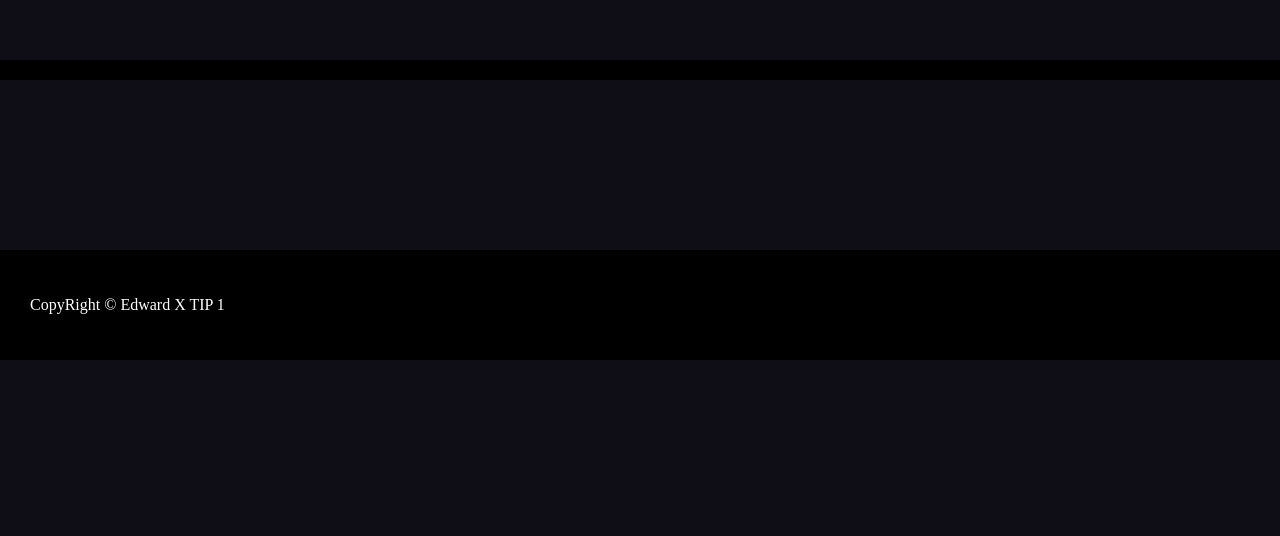
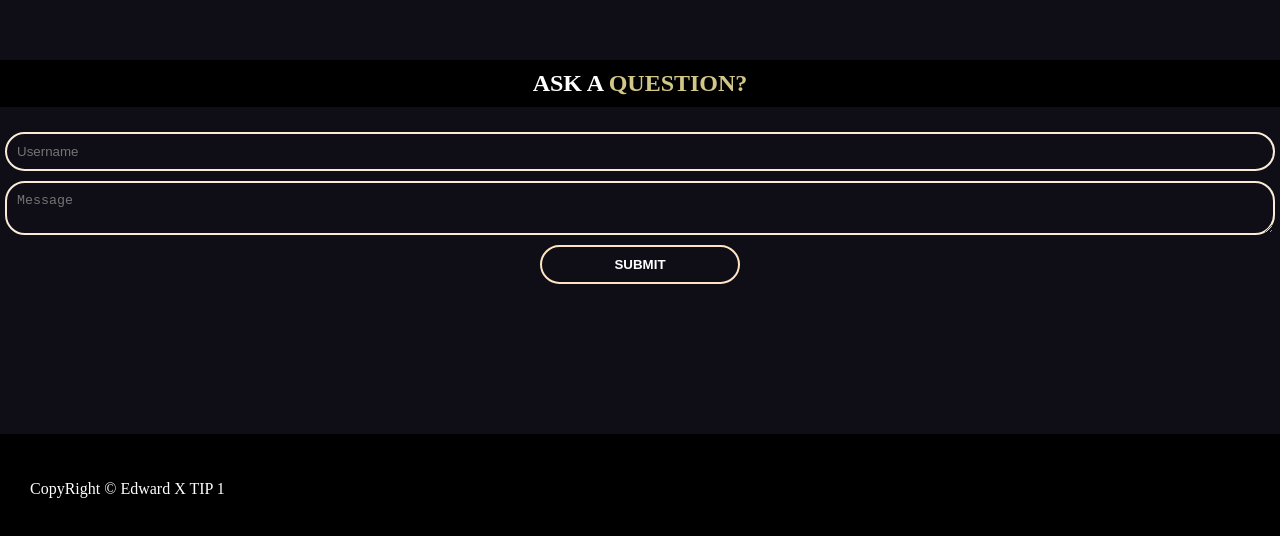
Before and after one commit to EdwardWest2/Edward.github.io, a plain HTML site: page index.html in a window 1280 px wide. Shown: the part 1494-2030 px from the top of the page. Before the commit the page ends 1854 px from the top, so only its background shows below. Drawn offline with Linux system fonts and the light colour scheme; a web font is replaced by a local one.

Commit message:
index.html

```diff
--- a/index.html
+++ b/index.html
@@ -59,12 +59,19 @@
         </section>
         <section>
             <div class="section4">
-                <h1></h1>
+                <h1>ASK A <span>QUESTION?</span></h1>
+                <div class="form">
+                    <input type="text" placeholder="Username" id="username">
+                    <textarea name="" id="TA" placeholder="Message" ></textarea>
+                    <button id="btn"><b> SUBMIT</b></button>
+                </div>
             </div>
         </section>
     </main>
     <footer>
         <P>CopyRight &copy; Edward X TIP 1</P>
     </footer>
+
+    <script src="script.js"></script>
 </body>
 </html>
```
